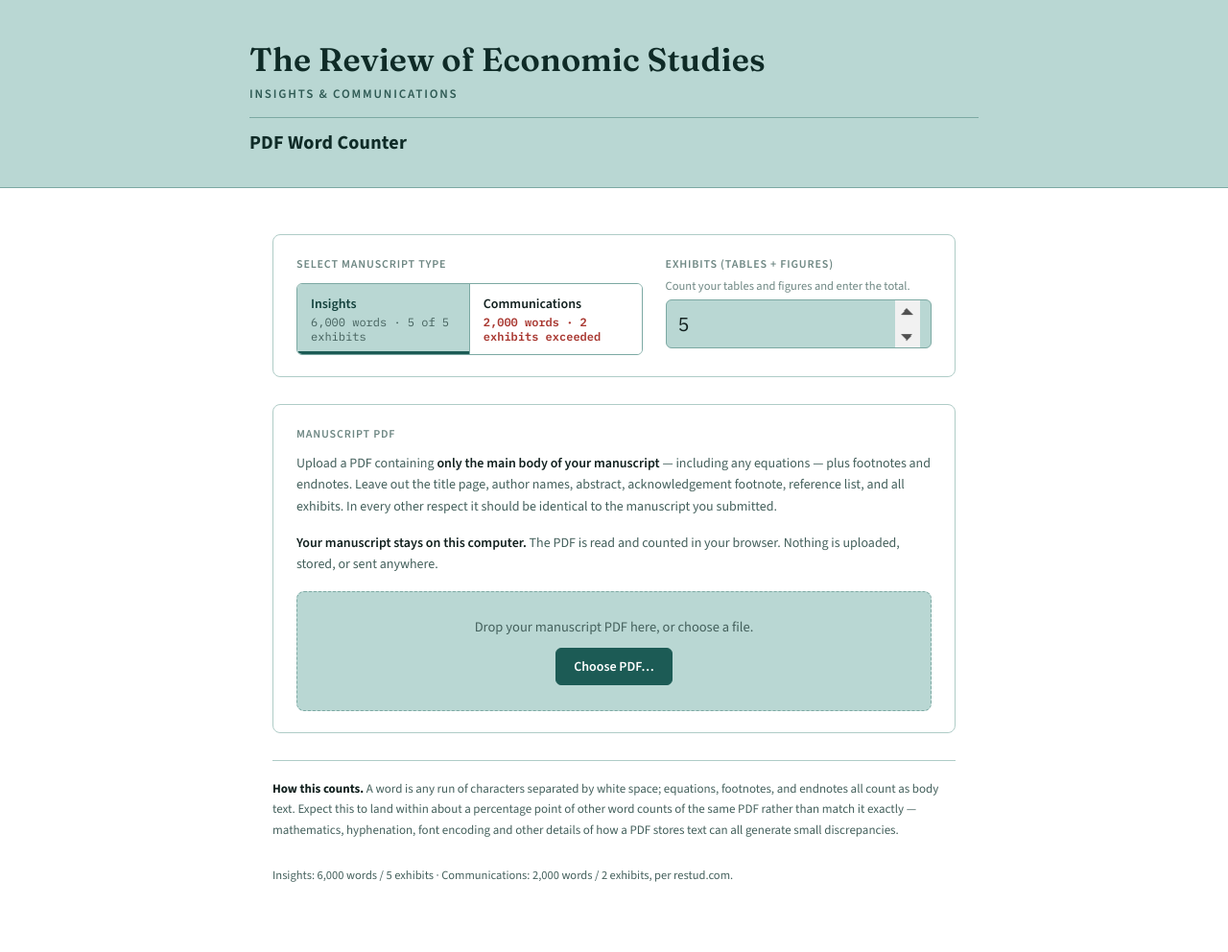
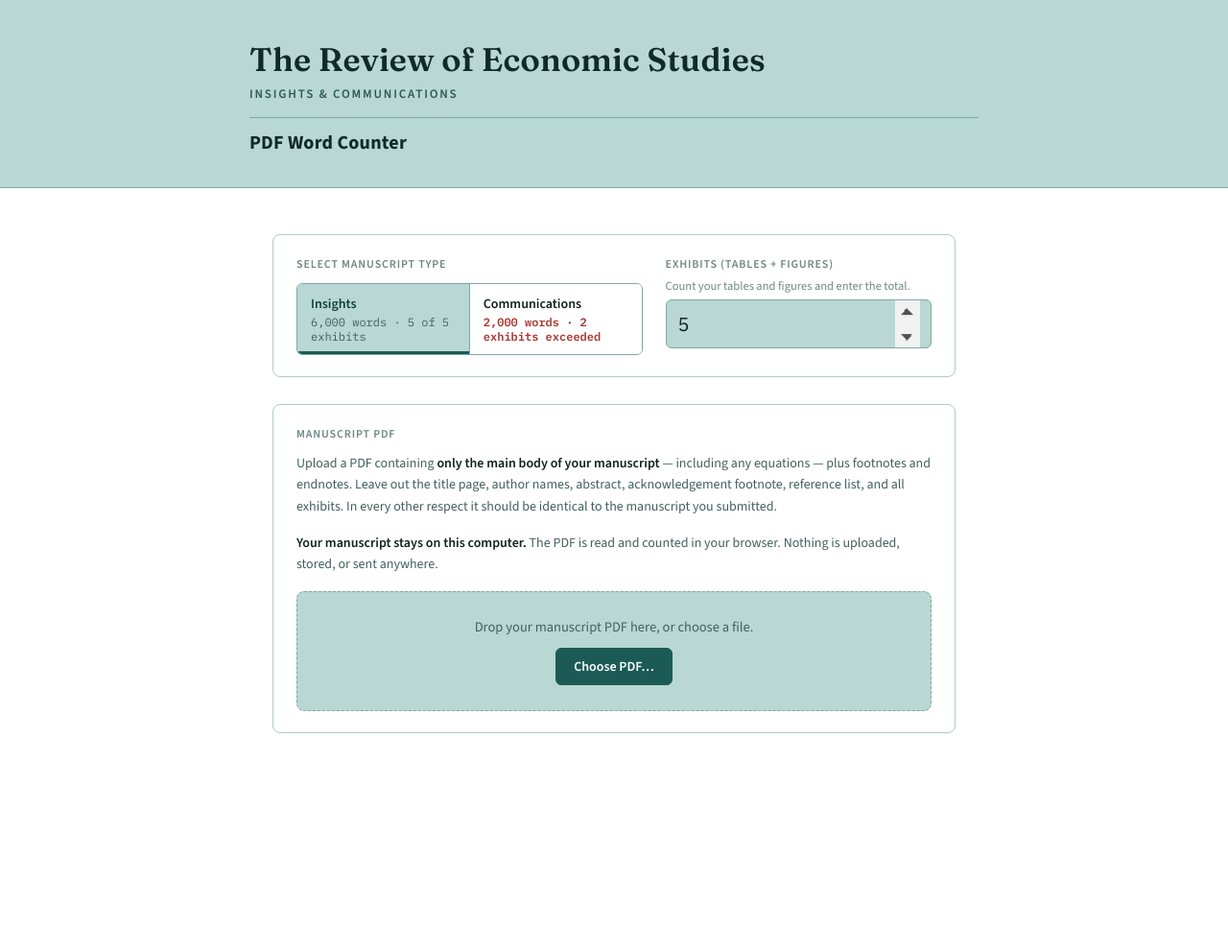
Before and after one commit to REStud/data-editor, a Jekyll site: the page word-count/index.html, which Jekyll copies as it is, in a window 1280 px wide. Shown: the whole page at 96% size. Built offline with Jekyll 4.4.1, drawn with Linux system fonts in a browser that asks for light colours; after the commit the page ends 900 px from its top, so only the background shows below that.

Commit message:
Word count tool: BSD-3-Clause licence, drop duplicated footer
- Relicense from MIT to BSD-3-Clause; pdf.js stays credited under Apache 2.0
- Remove the footer row restating the two sets of limits. It duplicated the
  manuscript-type buttons and was going stale against them: the buttons now
  show the limit including the unused-exhibit allowance, so at three exhibits
  they read 6,400 while the footer still said 6,000 on the same screen.
- Drop the CSS and two stale comments left behind by earlier removals

Co-Authored-By: Claude Opus 5 (1M context) <noreply@anthropic.com>

```diff
--- a/word-count/index.html
+++ b/word-count/index.html
@@ -462,21 +462,6 @@
     overflow-wrap:break-word;
   }
 
-  /* ---------- Methodology / footer ---------- */
-  .note{
-    font-size:13px; line-height:1.65; color:var(--ink-soft);
-    border-top:1px solid var(--rule-strong);
-    padding-top:18px;
-    margin:0;
-  }
-  .note strong{ color:var(--ink); }
-  /* Not flex + gap here: a flex item is blockified and loses its ::marker,
-     so list spacing has to come from margins. */
-  footer{
-    font-size:12.5px; color:var(--ink-soft);
-    display:flex; justify-content:space-between; gap:12px; flex-wrap:wrap;
-  }
-  footer a{ color:var(--accent-ink); text-decoration:underline; }
   .visually-hidden{
     position:absolute; width:1px; height:1px; overflow:hidden; clip:rect(0,0,0,0);
   }
@@ -594,13 +579,7 @@
     </div>
   </div>
 
-  <p class="note">
-    <strong>How this counts.</strong> A word is any run of characters separated by white space; equations, footnotes, and endnotes all count as body text. Expect this to land within about a percentage point of other word counts of the same PDF rather than match it exactly &mdash; mathematics, hyphenation, font encoding and other details of how a PDF stores text can all generate small discrepancies.
-  </p>
 
-  <footer>
-    <span>Insights: 6,000 words / 5 exhibits &middot; Communications: 2,000 words / 2 exhibits, per restud.com.</span>
-  </footer>
 
 </div>
 
@@ -611,25 +590,34 @@
  * PDF Word Counter — counts a manuscript PDF against the Review of Economic
  * Studies Insights and Communications limits, entirely in the browser.
  *
- * Copyright (c) 2026 Andrea Moro
+ * Copyright (c) 2026, Andrea Moro
+ * All rights reserved.
  *
- * Permission is hereby granted, free of charge, to any person obtaining a copy
- * of this software and associated documentation files (the "Software"), to deal
- * in the Software without restriction, including without limitation the rights
- * to use, copy, modify, merge, publish, distribute, sublicense, and/or sell
- * copies of the Software, and to permit persons to whom the Software is
- * furnished to do so, subject to the following conditions:
+ * Redistribution and use in source and binary forms, with or without
+ * modification, are permitted provided that the following conditions are met:
  *
- * The above copyright notice and this permission notice shall be included in
- * all copies or substantial portions of the Software.
+ * 1. Redistributions of source code must retain the above copyright notice,
+ *    this list of conditions and the following disclaimer.
  *
- * THE SOFTWARE IS PROVIDED "AS IS", WITHOUT WARRANTY OF ANY KIND, EXPRESS OR
- * IMPLIED, INCLUDING BUT NOT LIMITED TO THE WARRANTIES OF MERCHANTABILITY,
- * FITNESS FOR A PARTICULAR PURPOSE AND NONINFRINGEMENT. IN NO EVENT SHALL THE
- * AUTHORS OR COPYRIGHT HOLDERS BE LIABLE FOR ANY CLAIM, DAMAGES OR OTHER
- * LIABILITY, WHETHER IN AN ACTION OF CONTRACT, TORT OR OTHERWISE, ARISING FROM,
- * OUT OF OR IN CONNECTION WITH THE SOFTWARE OR THE USE OR OTHER DEALINGS IN THE
- * SOFTWARE.
+ * 2. Redistributions in binary form must reproduce the above copyright notice,
+ *    this list of conditions and the following disclaimer in the documentation
+ *    and/or other materials provided with the distribution.
+ *
+ * 3. Neither the name of the copyright holder nor the names of its
+ *    contributors may be used to endorse or promote products derived from this
+ *    software without specific prior written permission.
+ *
+ * THIS SOFTWARE IS PROVIDED BY THE COPYRIGHT HOLDERS AND CONTRIBUTORS "AS IS"
+ * AND ANY EXPRESS OR IMPLIED WARRANTIES, INCLUDING, BUT NOT LIMITED TO, THE
+ * IMPLIED WARRANTIES OF MERCHANTABILITY AND FITNESS FOR A PARTICULAR PURPOSE
+ * ARE DISCLAIMED. IN NO EVENT SHALL THE COPYRIGHT HOLDER OR CONTRIBUTORS BE
+ * LIABLE FOR ANY DIRECT, INDIRECT, INCIDENTAL, SPECIAL, EXEMPLARY, OR
+ * CONSEQUENTIAL DAMAGES (INCLUDING, BUT NOT LIMITED TO, PROCUREMENT OF
+ * SUBSTITUTE GOODS OR SERVICES; LOSS OF USE, DATA, OR PROFITS; OR BUSINESS
+ * INTERRUPTION) HOWEVER CAUSED AND ON ANY THEORY OF LIABILITY, WHETHER IN
+ * CONTRACT, STRICT LIABILITY, OR TORT (INCLUDING NEGLIGENCE OR OTHERWISE)
+ * ARISING IN ANY WAY OUT OF THE USE OF THIS SOFTWARE, EVEN IF ADVISED OF THE
+ * POSSIBILITY OF SUCH DAMAGE.
  *
  * Uses PDF.js (https://mozilla.github.io/pdf.js/), Apache License 2.0.
  */
```
